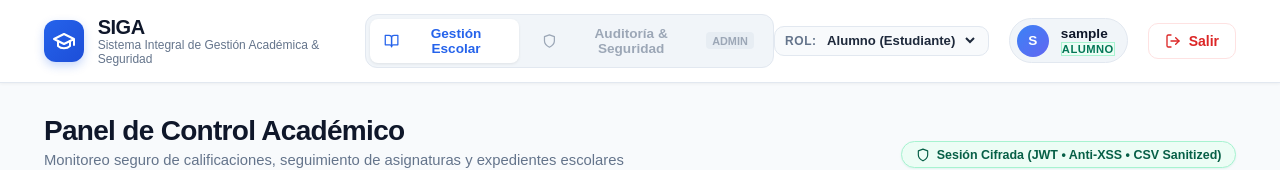
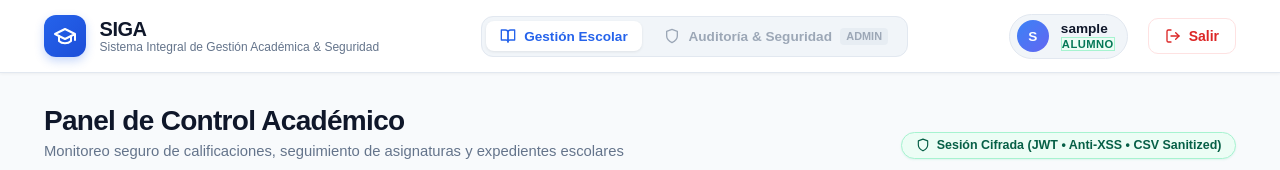
Before and after one commit to Leonardop711/siga-frontend, a React (Vite) app: page /dashboard in a window 1280 px wide. Shown: the top 170 px of the page. Built offline with nearby package versions, Linux system fonts and the light colour scheme; no server answers; sample sign-in values are in the browser's storage.

Commit message:
feat: Remove role simulator dropdown to enforce strict JWT roles

```diff
--- a/src/components/Dashboard.jsx
+++ b/src/components/Dashboard.jsx
@@ -127,14 +127,7 @@ const Dashboard = () => {
     };
   }, [handleLogout]);
 
-  // Cambiar rol de demostración (facilita la evaluación de RBAC)
-  const handleChangeRole = (newRole) => {
-    setUserData(username, newRole);
-    setRolState(newRole);
-    if (newRole !== 'admin' && activeModule === 'auditoria') {
-      setActiveModule('academico');
-    }
-  };
+
 
   // Semestres únicos
   const semesterOptions = useMemo(() => {
@@ -342,19 +335,7 @@ const Dashboard = () => {
 
           {/* Controles de Usuario y Rol */}
           <div className="user-nav-controls">
-            {/* Simulador de Rol para demostración de RBAC */}
-            <div className="role-switcher-dropdown" title="Simular permisos RBAC para evaluación">
-              <span className="role-switcher-label">Rol:</span>
-              <select
-                value={rol.toLowerCase()}
-                onChange={(e) => handleChangeRole(e.target.value)}
-                className="role-select"
-              >
-                <option value="admin">Admin (Acceso Total)</option>
-                <option value="docente">Docente (Académico)</option>
-                <option value="alumno">Alumno (Estudiante)</option>
-              </select>
-            </div>
+
 
             <div className="user-profile-badge">
               <div className="user-avatar-circle" title={username}>
```
